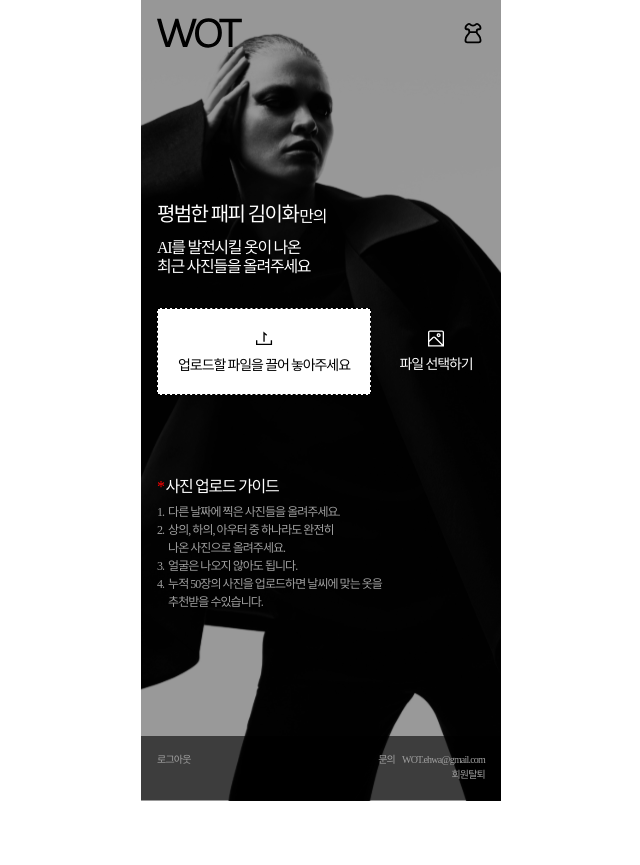
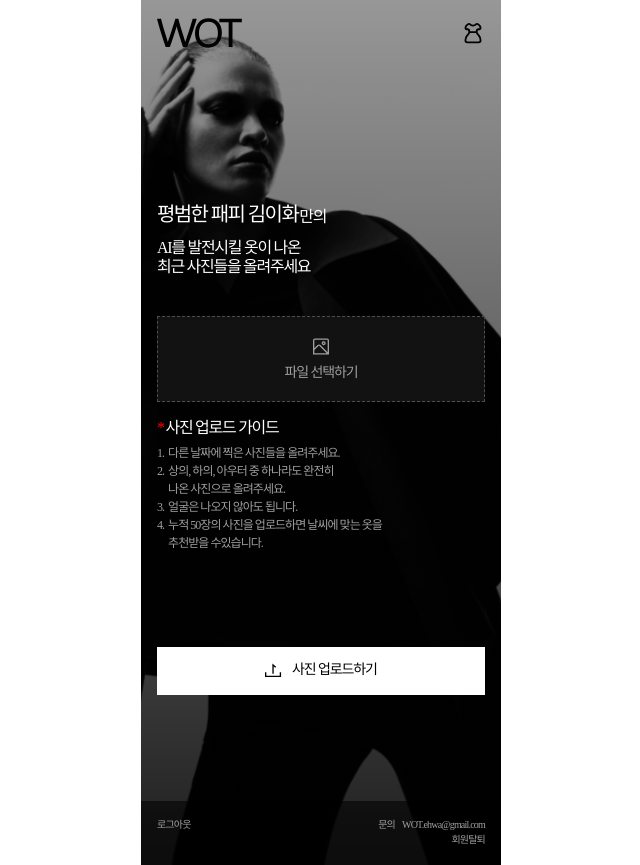
Before and after one commit to Coollaafi/Coollaafi_Frontend, a React (Create React App) app: page /upload in a window 1280 px wide. Shown: the whole page, without its empty margins (319-959 px from the left). Before the commit the page ends 801 px from the top, so only its background shows below. Built offline with nearby package versions, Linux system fonts and the light colour scheme; a web font is replaced by a local one.

Commit message:
feat: #6 AI 옷 추천을 위한 이미지 업로드 페이지 버튼 변경

```diff
--- a/src/components/Footer.tsx
+++ b/src/components/Footer.tsx
@@ -6,9 +6,7 @@ const Container = styled.div`
   height: 64px;
   padding: 18px 16px 0 16px;
   background-color: rgba(0, 0, 0, 0.6);
-  position: fixed;
   z-index: 100;
-  bottom: 0;
   color: #9f9f9f;
 `;
 
--- a/src/components/upload-image/UploadFile.tsx
+++ b/src/components/upload-image/UploadFile.tsx
@@ -1,6 +1,5 @@
 import styled from 'styled-components';
 import { CTA_button_med } from 'styles/typography';
-import { ReactComponent as UploadIcon } from '../../assets/icons/upload.svg';
 import { ReactComponent as ImageIcon } from '../../assets/icons/image.svg';
 
 const ImageBox = styled.div`
@@ -11,45 +10,31 @@ const ImageBox = styled.div`
 `;
 
 const Drag = styled.label`
-  width: 214px;
-  height: 87px;
-  background-color: white;
+  width: 100%;
+  height: 86px;
   display: flex;
   flex-direction: column;
   align-items: center;
   justify-content: center;
   gap: 10px;
-  border: 1px dashed black;
+  color: #9f9f9f;
+  background: #121212;
+  border: 1px dashed #4d4d4d;
+  cursor: pointer;
 `;
 
 const File = styled.input`
   display: none;
 `;
 
-const Button = styled.div`
-  width: 98px;
-  height: 87px;
-  display: flex;
-  flex-direction: column;
-  align-items: center;
-  justify-content: center;
-  gap: 10px;
-  color: white;
-  cursor: pointer;
-`;
-
 export default function UploadFile() {
   return (
     <ImageBox>
       <Drag>
-        <UploadIcon />
-        <CTA_button_med>업로드할 파일을 끌어 놓아주세요</CTA_button_med>
+        <ImageIcon fill="#9F9F9F" />
+        <CTA_button_med>파일 선택하기</CTA_button_med>
         <File type="file" multiple={true} />
       </Drag>
-      <Button>
-        <ImageIcon fill="white" />
-        <CTA_button_med>파일 선택하기</CTA_button_med>
-      </Button>
     </ImageBox>
   );
 }
--- a/src/pages/upload-image.tsx
+++ b/src/pages/upload-image.tsx
@@ -1,11 +1,13 @@
 import styled from 'styled-components';
 import BackgroundImage from '../assets/images/upload.svg';
+import { ReactComponent as UploadIcon } from '../assets/icons/upload.svg';
 import Header from 'components/Header';
 import Footer from 'components/Footer';
 import {
   Main_title_med,
   User_id_title_med,
   Desc_150_med,
+  CTA_button_med,
 } from 'styles/typography';
 import UploadFile from 'components/upload-image/UploadFile';
 
@@ -27,7 +29,7 @@ const TextBox = styled.div`
   display: flex;
   flex-direction: column;
   gap: 12px;
-  margin: 202px 0 32px 0;
+  margin: 202px 0 40px 0;
 `;
 
 const User = styled.div`
@@ -39,7 +41,7 @@ const User = styled.div`
 
 const GuideBox = styled.div`
   width: 100%;
-  margin: 82px 0 190px 0;
+  margin: 16px 0 95px 0;
   color: white;
 `;
 
@@ -66,6 +68,20 @@ const TotalText = styled.div`
 
 const Text = styled.div<{ width: number }>`
   width: ${(props) => props.width}px;
+`;
+
+const Button = styled.div`
+  display: flex;
+  flex-direction: row;
+  align-items: center;
+  justify-content: center;
+  gap: 9.92px;
+  width: 100%;
+  height: 48px;
+  margin-bottom: 106px;
+  color: black;
+  background-color: white;
+  cursor: pointer;
 `;
 
 export default function UploadImagePage() {
@@ -114,6 +130,10 @@ export default function UploadImagePage() {
           </Desc_150_med>
         </Texts>
       </GuideBox>
+      <Button>
+        <UploadIcon />
+        <CTA_button_med>사진 업로드하기</CTA_button_med>
+      </Button>
       <Footer />
     </Container>
   );
```
Also changed, not shown: src/assets/images/upload.svg.
